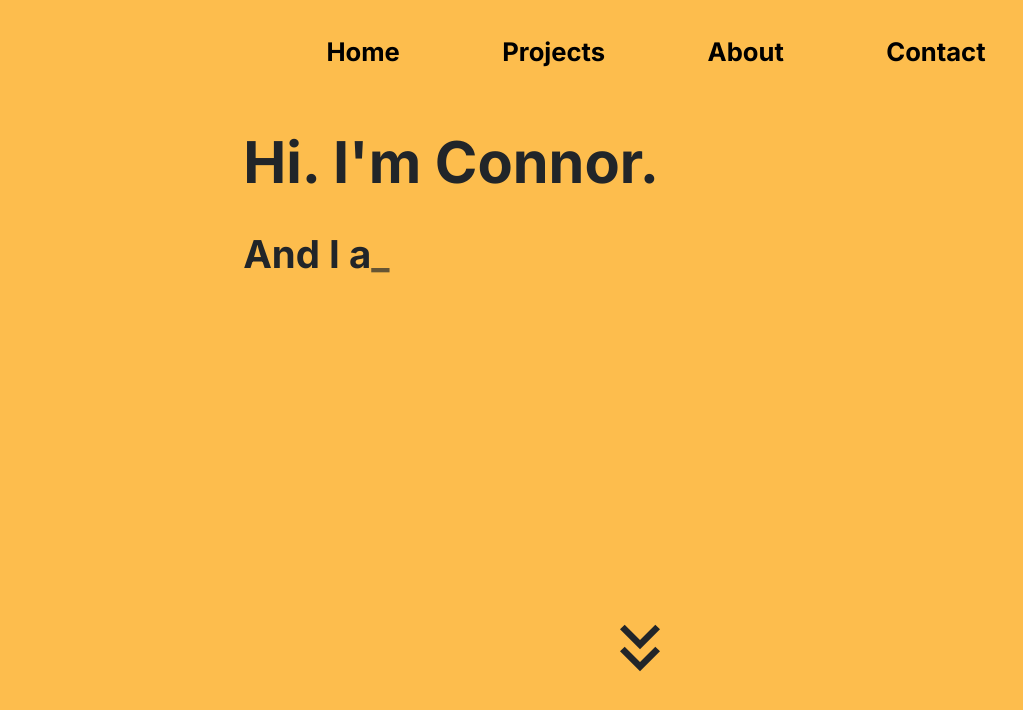
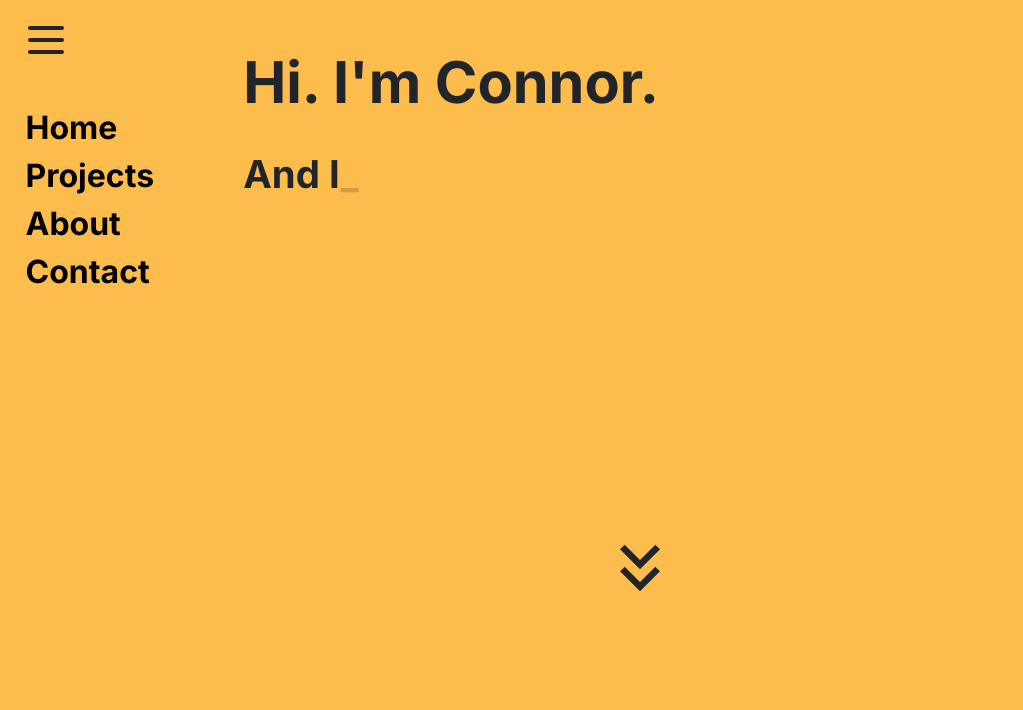
Before and after one commit to connork97/connorkormos.com, a Next.js app: page / in a window 1280 px wide. Shown: the top 710 px of the page, without its empty margins (0-1023 px from the left). Built offline with nearby package versions, Linux system fonts and the light colour scheme.

Commit message:
redid navbar layout

```diff
--- a/app/components/Navbar.js
+++ b/app/components/Navbar.js
@@ -5,9 +5,11 @@ import styles from './Navbar.module.css'
 import Link from 'next/link';
 import React, { useState, useEffect } from 'react'
 
+import { HiOutlineMenu } from 'react-icons/hi'
+
 const Navbar = () => {
 
-    const [isHidden, setIsHidden] = useState(false)
+    const [isHidden, setIsHidden] = useState(true)
 
     useEffect(() => {
         const handleScroll = () => {
@@ -20,8 +22,10 @@ const Navbar = () => {
 
     return (
         // <ul className="flex fixed items-center top-10 space-x-20 font-bold text-3xl">
-        <div className={`${styles.navbarDiv} ${isHidden ? styles.hidden : null}`}>
-            <ul className={styles.navbarUl}>
+        // <div className={`${styles.navbarDiv} ${isHidden ? styles.hidden : null}`}>
+        <div className={styles.navbarDiv}>
+            <HiOutlineMenu className={styles.menuIcon} onClick={() => setIsHidden(!isHidden)} />
+            <ul className={isHidden ? styles.hiddenNavBarUl : styles.navbarUl}>
                 <li>
                     <Link href='/'>Home</Link>
                 </li>
--- a/app/components/Navbar.module.css
+++ b/app/components/Navbar.module.css
@@ -1,31 +1,60 @@
 .navbarDiv {
-    margin: auto;
+    /* margin: auto; */
+    position: fixed;
+    margin-top: 2.5%;
     margin-bottom: 5vh;
-    width: 100vw;
-    height: 5vh;
+    /* width: 100vw; */
     display: flex;
-    justify-content: center;
-    align-items: center;
-    transition: transform 1s ease-in-out;
-    transform: translateY(100%);
-    z-index: 1000;
+    left: 3%;
+    /* flex-direction: column; */
+    /* justify-content: center; */
+    /* align-items: center; */
+    /* transition: transform 1s ease-in-out;    */
 }
 
-.hidden {
-    transform: translateY(-100%);
+.menuIcon {
+    position: relative;
+    /* margin-bottom: 10%; */
+    /* top: 5%; */
+    left: 0;
+    scale: 3;
+    transition: transform 0.5s ease-in-out;
+}
+
+.menuIcon:hover {
+    cursor: pointer;
+    transform: scale(1.1)
+}
+
+.navbarUl, .hiddenNavBarUl {
+    position: relative;
+    margin-top: 50%;
+    display: flex;
+    flex-direction: column;
+    /* width: 100%; */
+    left: -20%;
+    text-align: left;
+    font-size: 200%;
+    font-weight: bold;
+    padding-left: 0;
+    list-style: none;
+    /* transform: translateX(100%); */
 }
 
 .navbarUl {
-    width: 70%;
-    display: flex;
-    position: fixed;
-    justify-content: space-evenly;
-    font-size: 2vw;
-    font-weight: bold;
-    list-style: none;
+    transition: transform 1s ease-in;
+    transform: translateX(0%);
 }
 
-.navbarUl li a {
+.hiddenNavBarUl {
+    /* animation: hideNavbar 1s ease-in-out forwards; */
+    /* left: 100px; */
+    transition: transform 1s ease;
+    transform: translateX(-200%);
+}
+
+
+.navbarUl li a, .hiddenNavBarUl li a {
     text-decoration: none;
     color: black;
 }
```
